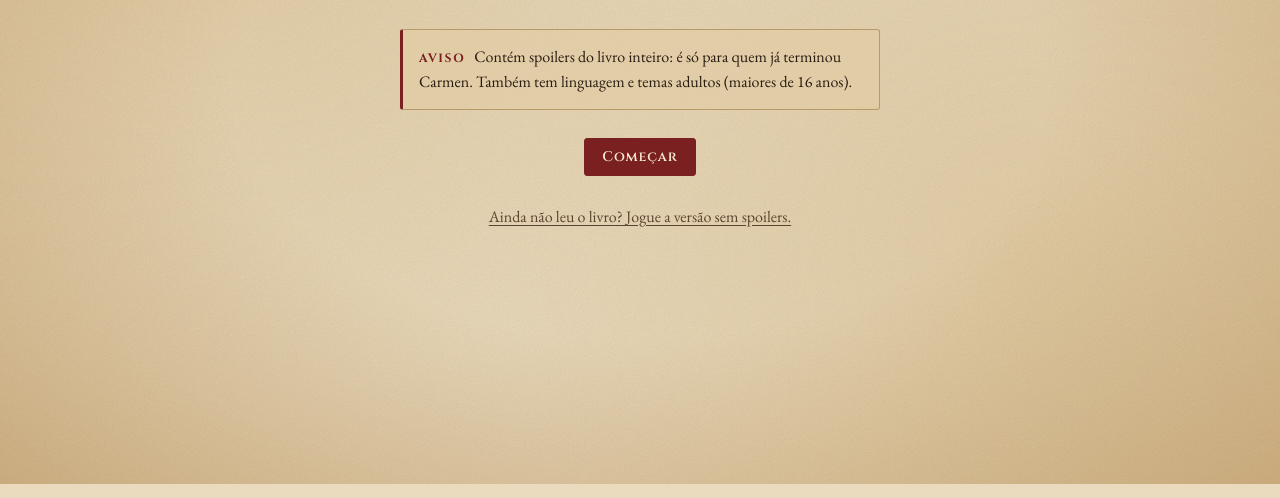
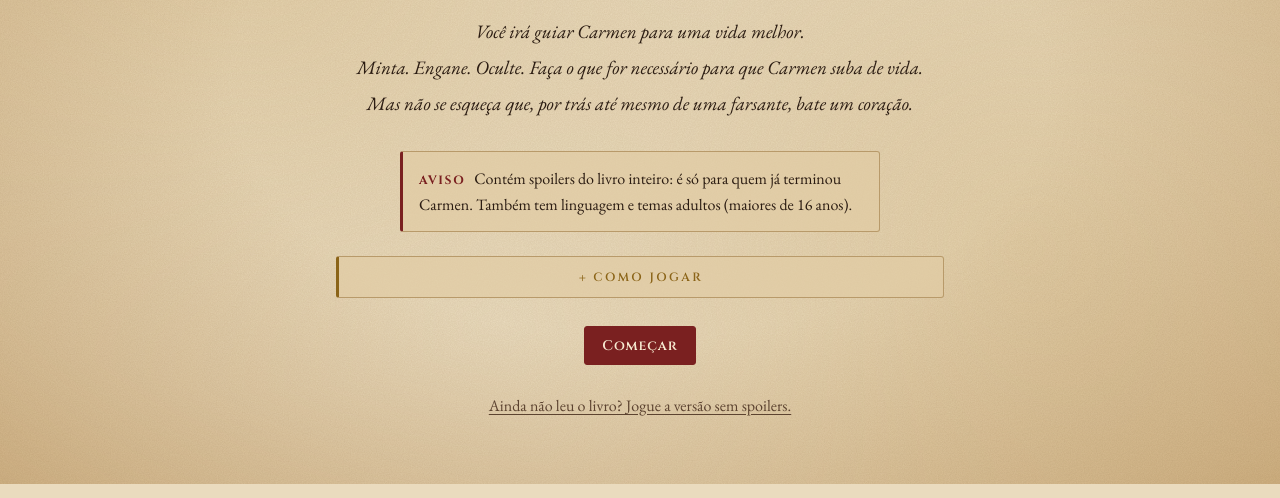
Before and after one commit to matheusleone01-code/site, a plain HTML site: page carmen/completo.html in a window 1280 px wide. Shown: the part 316-814 px from the top of the page. Drawn offline with nearby package versions, Linux system fonts and the light colour scheme.

Commit message:
Jogo da Carmen: prólogo na tela inicial e Como jogar recolhível
Co-Authored-By: Claude Opus 5.5 <noreply@anthropic.com>
Claude-Session: https://claude.ai/code/session_011gYgtEDnYttSYkciforuCq

```diff
--- a/carmen/jogo.css
+++ b/carmen/jogo.css
@@ -145,7 +145,14 @@ button.botao { font-family: var(--display); }
 
 /* Como jogar */
 .como-jogar { margin: 1.5rem 0 0; padding: .875rem 1rem; border: 1px solid var(--linha); border-left: 3px solid var(--acento); border-radius: 3px; background: color-mix(in srgb, var(--papel-2) 70%, transparent); }
-.como-jogar .rotulo { margin: 0 0 .4rem; }
+.como-jogar .rotulo { margin: 0; }
+.como-jogar summary { cursor: pointer; list-style: none; }
+.como-jogar summary::-webkit-details-marker { display: none; }
+.como-jogar summary::before { content: "+ "; }
+.como-jogar[open] summary::before { content: "− "; }
+.como-jogar[open] summary { margin-bottom: .5rem; }
+.chamada p { font-style: italic; margin: 0 0 .35rem; }
+.chamada { margin: 1.25rem 0; }
 .como-jogar ul { margin: 0; padding-left: 1.1rem; }
 .como-jogar li { margin: 0 0 .3rem; font-size: 1rem; line-height: 1.5; }
 
--- a/carmen/jogo.js
+++ b/carmen/jogo.js
@@ -178,7 +178,9 @@
       '<p class="rotulo">Um jogo de escolhas</p>' +
       "<h1>" + esc(J.titulo) + "</h1>" +
       '<p class="subtitulo">' + esc(J.subtitulo) + "</p>" +
+      (J.abertura && J.abertura.length ? '<div class="texto chamada">' + paragrafos(J.abertura) + "</div>" : "") +
       '<div class="aviso"><strong>Aviso</strong> ' + esc(J.aviso) + "</div>" +
+      (J.comoJogar ? '<details class="como-jogar"><summary class="rotulo">Como jogar</summary><ul>' + J.comoJogar.map(function (t) { return "<li>" + fmt(t) + "</li>"; }).join("") + "</ul></details>" : "") +
       '<div class="acoes">';
     if (estado.venceu) {
       html += '<button class="botao principal" data-acao="vitoria">Ver minha tela de vitória</button>' +
@@ -365,9 +367,9 @@
     var b = e.target.closest("[data-acao]");
     if (!b || b.tagName === "FORM") return;
     var acao = b.getAttribute("data-acao");
-    if (acao === "comecar") { estado = novoEstado(); estado.iniciado = true; salvar(); atualizarBotaoFichas(); atualizarBotaoBolsa(); telaAbertura(); }
+    if (acao === "comecar") { estado = novoEstado(); estado.iniciado = true; salvar(); atualizarBotaoFichas(); atualizarBotaoBolsa(); telaArco(); }
     else if (acao === "continuar") { telaArco(); }
-    else if (acao === "zerar") { estado = novoEstado(); estado.iniciado = true; salvar(); atualizarBotaoFichas(); atualizarBotaoBolsa(); telaAbertura(); }
+    else if (acao === "zerar") { estado = novoEstado(); estado.iniciado = true; salvar(); atualizarBotaoFichas(); atualizarBotaoBolsa(); telaArco(); }
     else if (acao === "arco") { telaArco(); }
     else if (acao === "cena") { telaCena(+b.getAttribute("data-cena")); }
     else if (acao === "escolher") { escolher(+b.getAttribute("data-cena"), +b.getAttribute("data-opcao")); }
```
